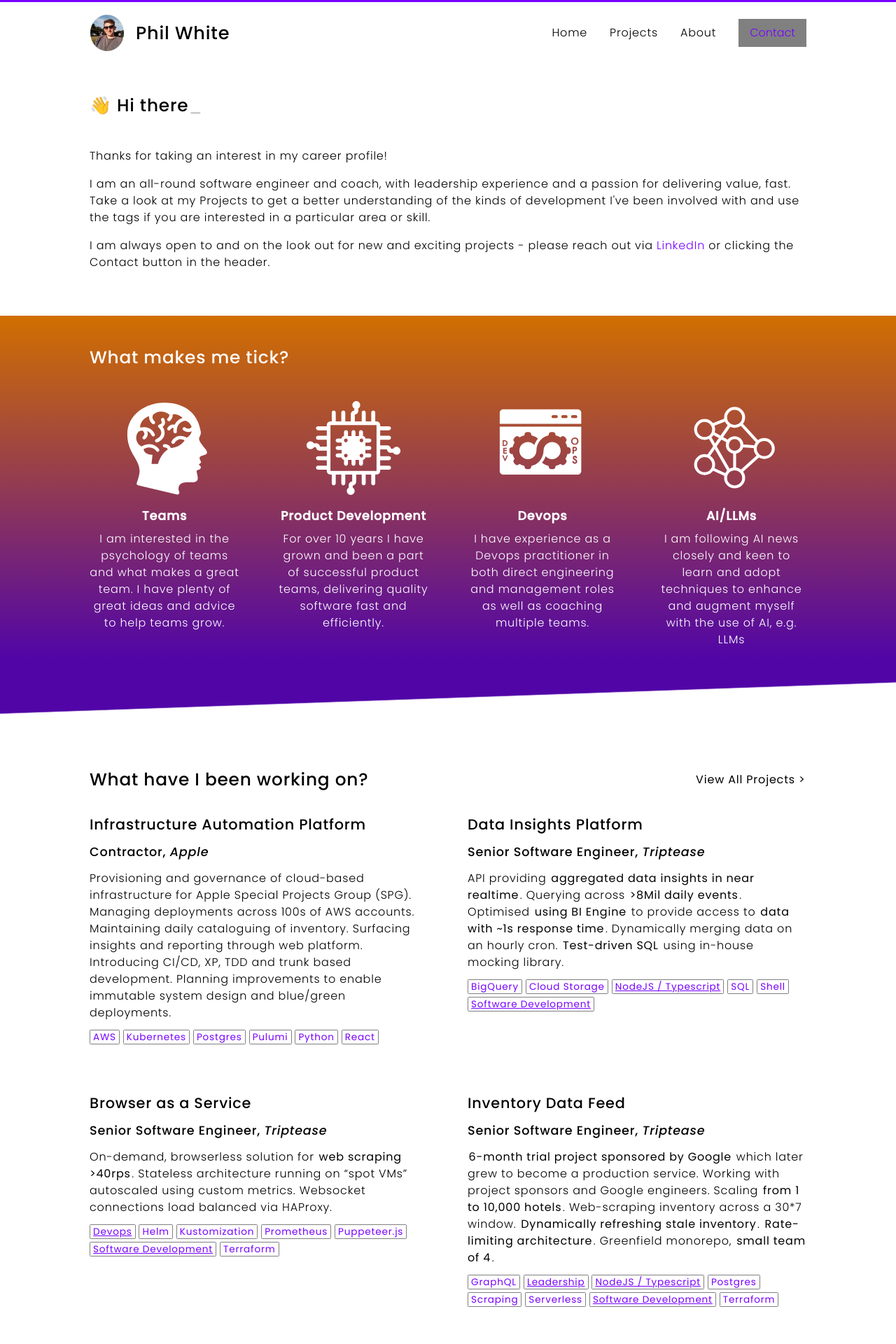
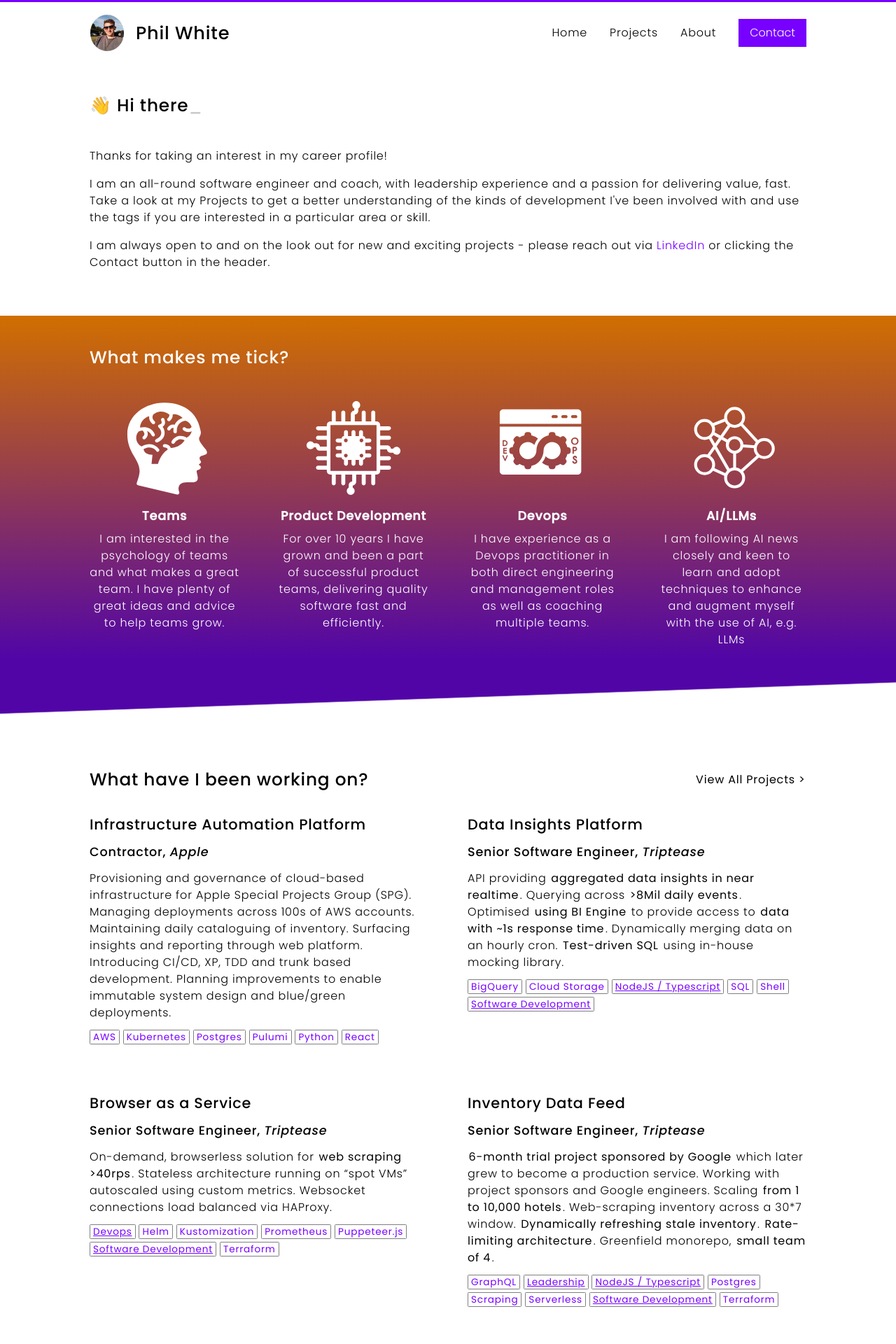
Before and after one commit to philwhiteuk/cv, a Jekyll site: the page built from pages/index.html, in a window 1280 px wide. Shown: the top 1920 px of the page at 70% size. Built offline with Jekyll 4.4.1, drawn with Linux system fonts in a browser that asks for light colours.

Commit message:
💄 change secondary button color

```diff
--- a/_sass/theme/_base.scss
+++ b/_sass/theme/_base.scss
@@ -34,7 +34,7 @@
 }
 
 button {
-  color: $primary_highlight;
+  color: $base_anchor_text_colour_normal;
   padding: 0.5em 1em;
 }
 
@@ -119,7 +119,7 @@
   }
 
   button {
-    background: $secondary_highlight;
+    background: rgba($primary_highlight, 1);
   }
 
   svg {
```
